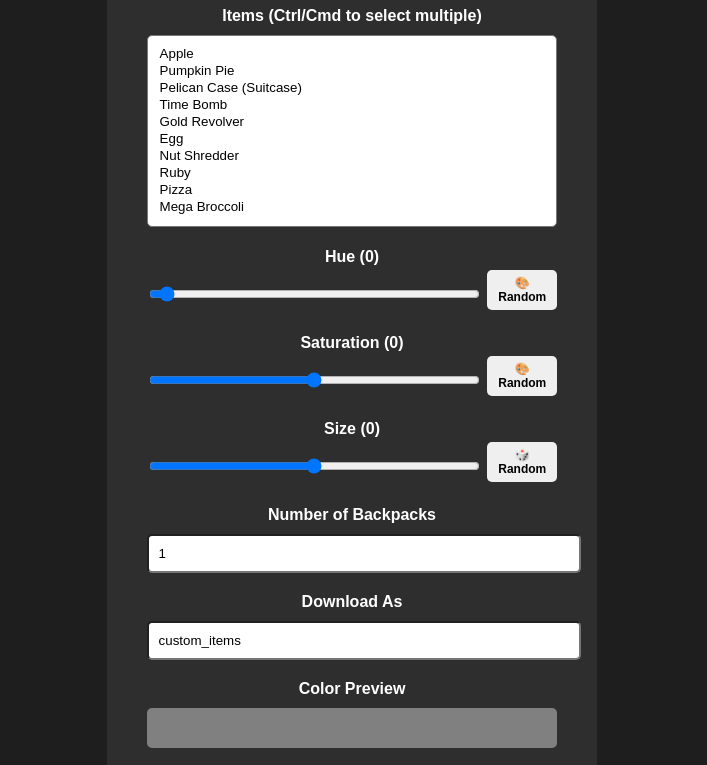
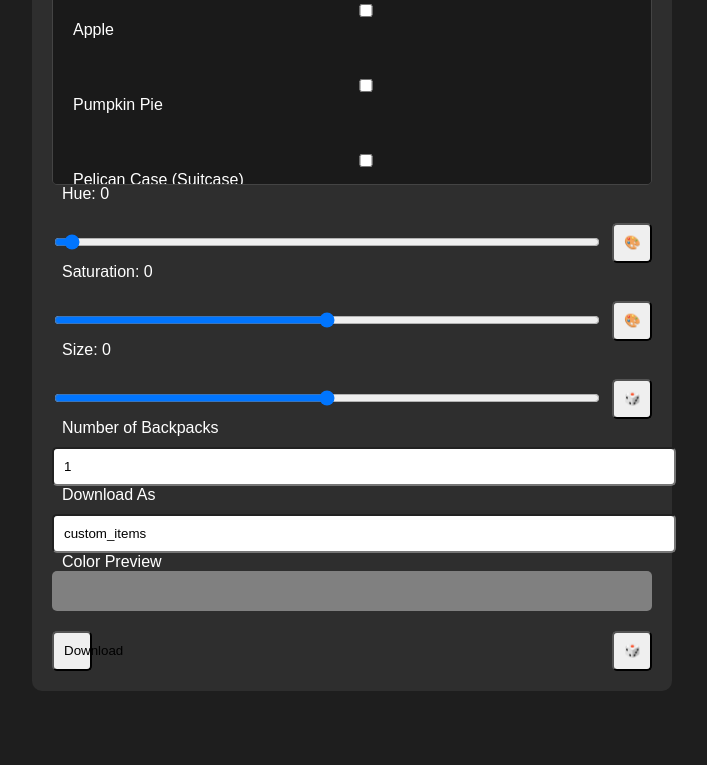
Before and after one commit to MasionoVR/json-generator-site, a plain HTML site: page index.html in a window 1280 px wide. Shown: the part 171-936 px from the top of the page, without its empty margins (288-995 px from the left). After the commit the page ends 890 px from the top, so only its background shows below. Drawn offline with Linux system fonts and the light colour scheme.

Commit message:
Update index.html

```diff
--- a/index.html
+++ b/index.html
@@ -1,87 +1,97 @@
 <!DOCTYPE html>
 <html>
 <head>
-  <title>Advanced JSON Generator</title>
+  <title>Mobile JSON Generator</title>
+  <meta name="viewport" content="width=device-width, initial-scale=1">
   <style>
     body {
       font-family: Arial, sans-serif;
       background: #1e1e1e;
       color: white;
-      text-align: center;
-      padding: 50px;
+      padding: 20px;
     }
     .container {
+      max-width: 600px;
+      margin: auto;
       background: #2e2e2e;
-      padding: 40px;
+      padding: 20px;
       border-radius: 10px;
-      display: inline-block;
     }
-    select, input[type="range"], input[type="number"], input[type="text"] {
+    label, input, select, button {
+      width: 100%;
       margin-top: 10px;
-      width: 100%;
       padding: 10px;
       border-radius: 5px;
     }
-    label {
+    .scrollbox {
+      max-height: 200px;
+      overflow-y: auto;
+      border: 1px solid #444;
+      padding: 10px;
+      background: #1a1a1a;
+      border-radius: 5px;
+    }
+    .scrollbox label {
       display: block;
-      margin-top: 20px;
-      font-weight: bold;
+      margin-bottom: 5px;
     }
     .controls {
       display: flex;
-      gap: 5px;
       align-items: center;
-    }
-    .button-small {
-      padding: 6px 10px;
-      font-size: 12px;
-      width: auto;
+      gap: 10px;
     }
     #colorPreview {
       width: 100%;
       height: 40px;
       border-radius: 5px;
-      margin-top: 10px;
       background: hsl(0, 0%, 50%);
     }
-    .button-row {
+    .row {
       display: flex;
-      justify-content: center;
       gap: 10px;
-      margin-top: 20px;
+      margin-top: 10px;
     }
-    button {
-      padding: 10px 20px;
-      font-weight: bold;
-      border: none;
-      border-radius: 5px;
-      cursor: pointer;
+    .row button {
+      flex-shrink: 0;
+      width: 40px;
+      height: 40px;
     }
   </style>
 </head>
 <body>
 <div class="container">
-    <h1>Advanced JSON Generator</h1>
+  <h2>Mobile JSON Generator</h2>
 
-    <label for="item">Items (Ctrl/Cmd to select multiple)</label>
-    <select id="item" multiple size="10"></select>
-
-    <label for="hue">Hue (<span id="hueVal">0</span>)</label>
-    <div class="controls">
-      <input type="range" id="hue" min="0" max="240" value="0" oninput="updateValue('hue')">
-      <button class="button-small" onclick="randomHue()">🎨 Random</button>
+  <label>Select Items:</label>
+  <div class="scrollbox" id="itemList">
+    <label><input type="checkbox" value="item_apple"> Apple</label>
+    <label><input type="checkbox" value="item_pumpkin_pie"> Pumpkin Pie</label>
+    <label><input type="checkbox" value="item_pelican_case"> Pelican Case (Suitcase)</label>
+    <label><input type="checkbox" value="item_time_bomb"> Time Bomb</label>
+    <label><input type="checkbox" value="item_gold_revolver"> Gold Revolver</label>
+    <label><input type="checkbox" value="item_egg"> Egg</label>
+    <label><input type="checkbox" value="item_nut_shredder"> Nut Shredder</label>
+    <label><input type="checkbox" value="item_ruby"> Ruby</label>
+    <label><input type="checkbox" value="item_pizza"> Pizza</label>
+    <label><input type="checkbox" value="item_mega_broccoli"> Mega Broccoli</label>
   </div>
 
-    <label for="saturation">Saturation (<span id="saturationVal">0</span>)</label>
-    <div class="controls">
-      <input type="range" id="saturation" min="-124" max="124" value="0" oninput="updateValue('saturation')">
-      <button class="button-small" onclick="randomSaturation()">🎨 Random</button>
+  <label>Hue: <span id="hueVal">0</span></label>
+  <div class="row">
+    <input type="range" id="hue" min="0" max="240" value="0" oninput="updateValue('hue')">
+    <button onclick="randomHue()">🎨</button>
   </div>
 
-    <label for="scale">Size (<span id="scaleVal">0</span>)</label>
-    <div class="controls">
+  <label>Saturation: <span id="saturationVal">0</span></label>
+  <div class="row">
+    <input type="range" id="saturation" min="-124" max="124" value="0" oninput="updateValue('saturation')">
+    <button onclick="randomSaturation()">🎨</button>
+  </div>
+
+  <label>Size: <span id="scaleVal">0</span></label>
+  <div class="row">
     <input type="range" id="scale" min="-127" max="127" value="0" oninput="updateValue('scale')">
-      <button class="button-small" onclick="randomScale()">🎲 Random</button>
+    <button onclick="randomScale()">🎲</button>
   </div>
 
   <label for="count">Number of Backpacks</label>
@@ -93,27 +103,13 @@
   <label>Color Preview</label>
   <div id="colorPreview"></div>
 
-    <div class="button-row">
-      <button onclick="downloadJSON()">Download JSON</button>
-      <button onclick="randomStuff()" title="Randomize everything"
-        style="width: 40px; height: 40px; padding: 0; font-size: 18px;">🎲</button>
+  <div class="row" style="justify-content: space-between;">
+    <button onclick="downloadJSON()">Download</button>
+    <button onclick="randomStuff()">🎲</button>
   </div>
 </div>
 
 <script>
-    const items = [
-      "Apple", "Pumpkin Pie", "Pelican Case (Suitcase)", "Time Bomb", "Gold Revolver",
-      "Egg", "Nut Shredder", "Ruby", "Pizza", "Mega Broccoli"
-    ];
-
-    const select = document.getElementById("item");
-    items.forEach(item => {
-      const option = document.createElement("option");
-      option.value = "item_" + item.toLowerCase().replace(/[^a-z0-9]/g, "_");
-      option.text = item;
-      select.appendChild(option);
-    });
-
 function updateValue(id) {
   document.getElementById(id + 'Val').textContent = document.getElementById(id).value;
   updateColorPreview();
@@ -142,18 +138,17 @@
 }
 
 function randomStuff() {
-      const options = document.querySelectorAll('#item option');
-      options.forEach(opt => opt.selected = Math.random() < 0.4);
+  document.querySelectorAll('#itemList input').forEach(cb => cb.checked = Math.random() < 0.4);
   randomHue(); randomSaturation(); randomScale();
 }
 
 function downloadJSON() {
-      const selected = Array.from(document.getElementById("item").selectedOptions).map(o => o.value);
   const hue = parseInt(document.getElementById("hue").value);
   const saturation = parseInt(document.getElementById("saturation").value);
   const scale = parseInt(document.getElementById("scale").value);
   const count = Math.min(parseInt(document.getElementById("count").value), 500);
   const filename = document.getElementById("filename").value || "custom_items";
+  const selected = Array.from(document.querySelectorAll('#itemList input:checked')).map(cb => cb.value);
 
   const innerItems = selected.map(item => ({
     itemID: "item_heart_gun",
@@ -177,7 +172,7 @@
     ]
   };
 
-      const outerStructure = {
+  const output = {
     version: 1,
     items: [
       {
@@ -188,7 +183,7 @@
     ]
   };
 
-      const blob = new Blob([JSON.stringify(outerStructure, null, 4)], { type: "application/json" });
+  const blob = new Blob([JSON.stringify(output, null, 4)], { type: "application/json" });
   const link = document.createElement("a");
   link.href = URL.createObjectURL(blob);
   link.download = filename + ".json";
```
Lines whose indentation alone changed are shown as unchanged.
